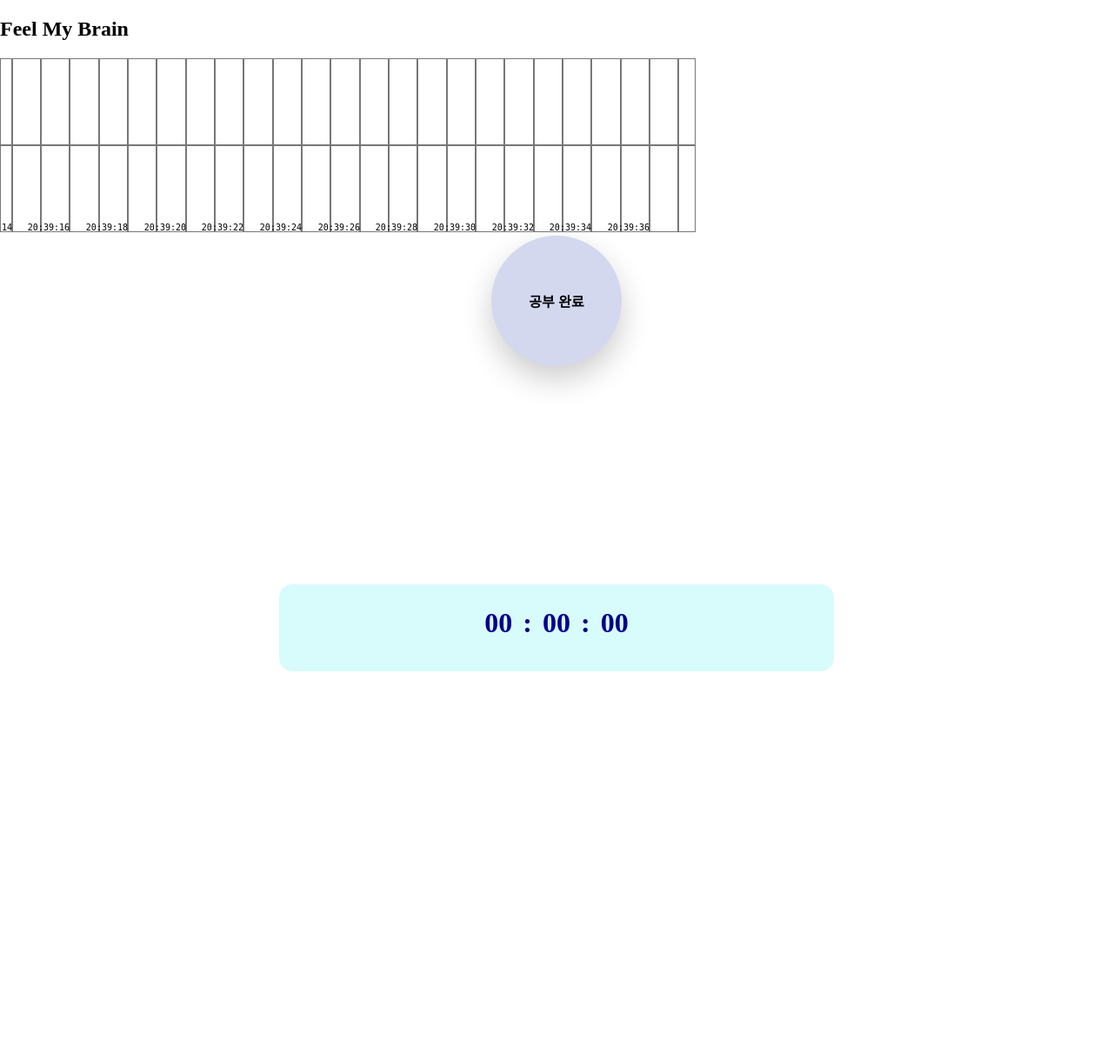
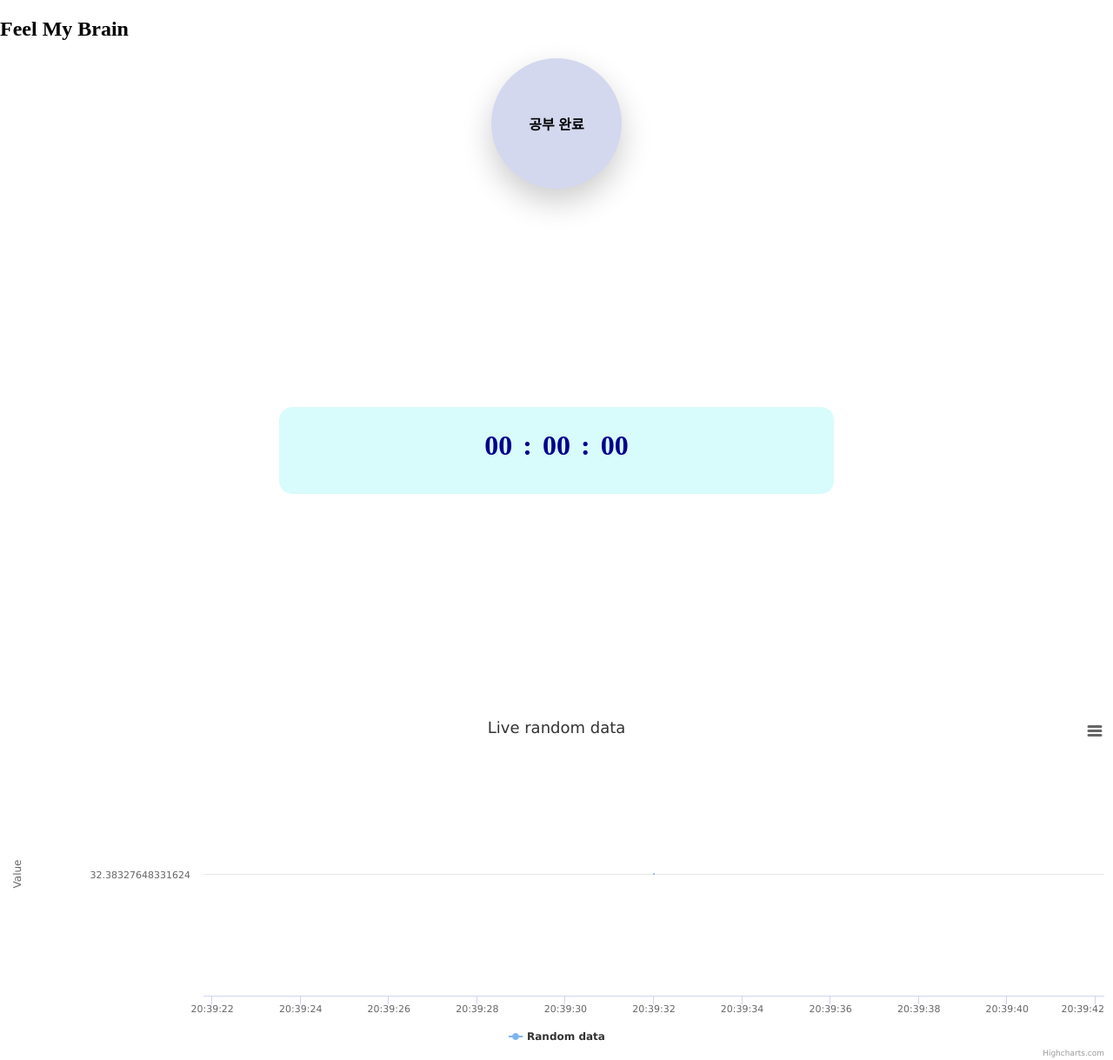
Before and after one commit to Jaehyeonee/FeelMyBrain, a Flask app: page / in a window 1280 px wide. Shown: the whole page at 87% size. Before the commit the page ends 772 px from the top, so only its background shows below. Run offline with Flask 2, Linux system fonts and the light colour scheme; some libraries are stand-ins or nearby versions.

Commit message:
실시간 그래프 넣음(데이터는 샘플데이터)

```diff
--- a/app.py
+++ b/app.py
@@ -1,5 +1,10 @@
-from flask import Flask,render_template,request,redirect,url_for,g,session
+from flask import Flask, render_template, session, abort, redirect, request, Blueprint, jsonify, g, make_response, url_for
 
+from start_api import start
+# from live_chart_api import live_chart
+import json
+from time import time
+from random import random
 
 # from database import load_list
 app = Flask(__name__)
@@ -15,5 +20,17 @@
     # 메인 페이지에 들어갔을 시 작동
     return render_template('Main.html')
 
+    # btn 이름 전달
+    # return render_template('Main.html', btn_name=btn_name)
+
+
+@app.route('/live-data')
+def live_data():
+    # Create a PHP array and echo it as JSON
+    data = [time() * 1000, random() * 100]
+    response = make_response(json.dumps(data))
+    response.content_type = 'application/json'
+    return response
+
 if __name__ == "__main__":
     app.run(debug=True)
--- /dev/null
+++ b/static/js/highcharts.js
@@ -0,0 +1,55 @@
+var chart;
+
+/**
+ * Request data from the server, add it to the graph and set a timeout
+ * to request again
+ */
+function requestData() {
+    $.ajax({
+        url: '/live-data',
+        success: function(point) {
+            var series = chart.series[0],
+                shift = series.data.length > 20; // shift if the series is
+                                                 // longer than 20
+
+            // add the point
+            chart.series[0].addPoint(point, true, shift);
+
+            // call it again after one second
+            setTimeout(requestData, 1000);
+        },
+        cache: false
+    });
+}
+
+$(document).ready(function() {
+    chart = new Highcharts.Chart({
+        chart: {
+            renderTo: 'data-container',
+            defaultSeriesType: 'spline',
+            events: {
+                load: requestData
+            }
+        },
+        title: {
+            text: 'Live random data'
+        },
+        xAxis: {
+            type: 'datetime',
+            tickPixelInterval: 150,
+            maxZoom: 20 * 1000
+        },
+        yAxis: {
+            minPadding: 0.2,
+            maxPadding: 0.2,
+            title: {
+                text: 'Value',
+                margin: 80
+            }
+        },
+        series: [{
+            name: 'Random data',
+            data: []
+        }]
+    });
+});
--- a/templates/Main.html
+++ b/templates/Main.html
@@ -139,10 +139,8 @@
 
 </head>
 
-<body onload="createTimeline()">
-
-    <canvas id="chart" width="800" height="200"></canvas>
-    <button id="w-btn" class ="w-btn-indigo" type="button">공부 시작</button>
+<body>
+    <button id="w-btn" class ="w-btn-indigo" type="button" href='/live-data'>공부 시작</button>
 
     <div class="container">
 
@@ -173,7 +171,23 @@
     </script>
 
     -->
+<!-- 여기서부터 -->
+    <!-- 그래프 부분 -->
+    <div class="container-fluid">
+        <!-- Example row of columns -->
+        <div class="row">
 
+            <div class="container-fluid" id="data-container"></div>
+
+        </div>
+    </div>
+    <script src="https://ajax.googleapis.com/ajax/libs/jquery/1.8.3/jquery.min.js"></script>
+    <script src="http://code.highcharts.com/highcharts.js"></script>
+    <script src="http://code.highcharts.com/highcharts-more.js"></script>
+    <script src="http://code.highcharts.com/modules/exporting.js"></script>
+    <script src="/static/js/highcharts.js"></script>
+    <script src="//maxcdn.bootstrapcdn.com/bootstrap/3.2.0/js/bootstrap.min.js"></script>
+<!-- 여기까지 jibin 수정함 -->
 </body>
 
 
```
Also changed, not shown: get_data.py (+27 -9 lines), live_chart_api.py (added, +14 -0 lines), start_api.py (added, +30 -0 lines), analyze.py (added).
